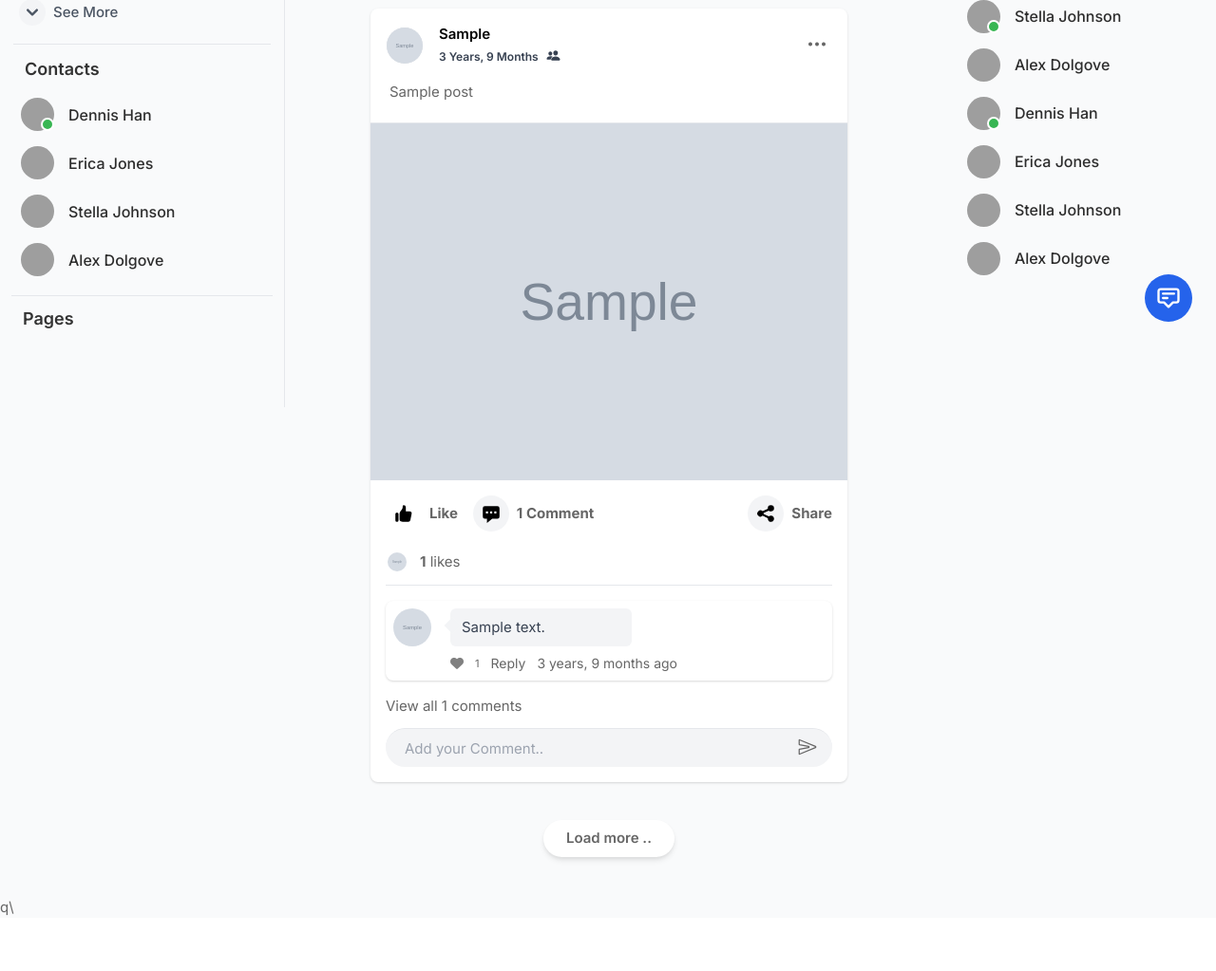
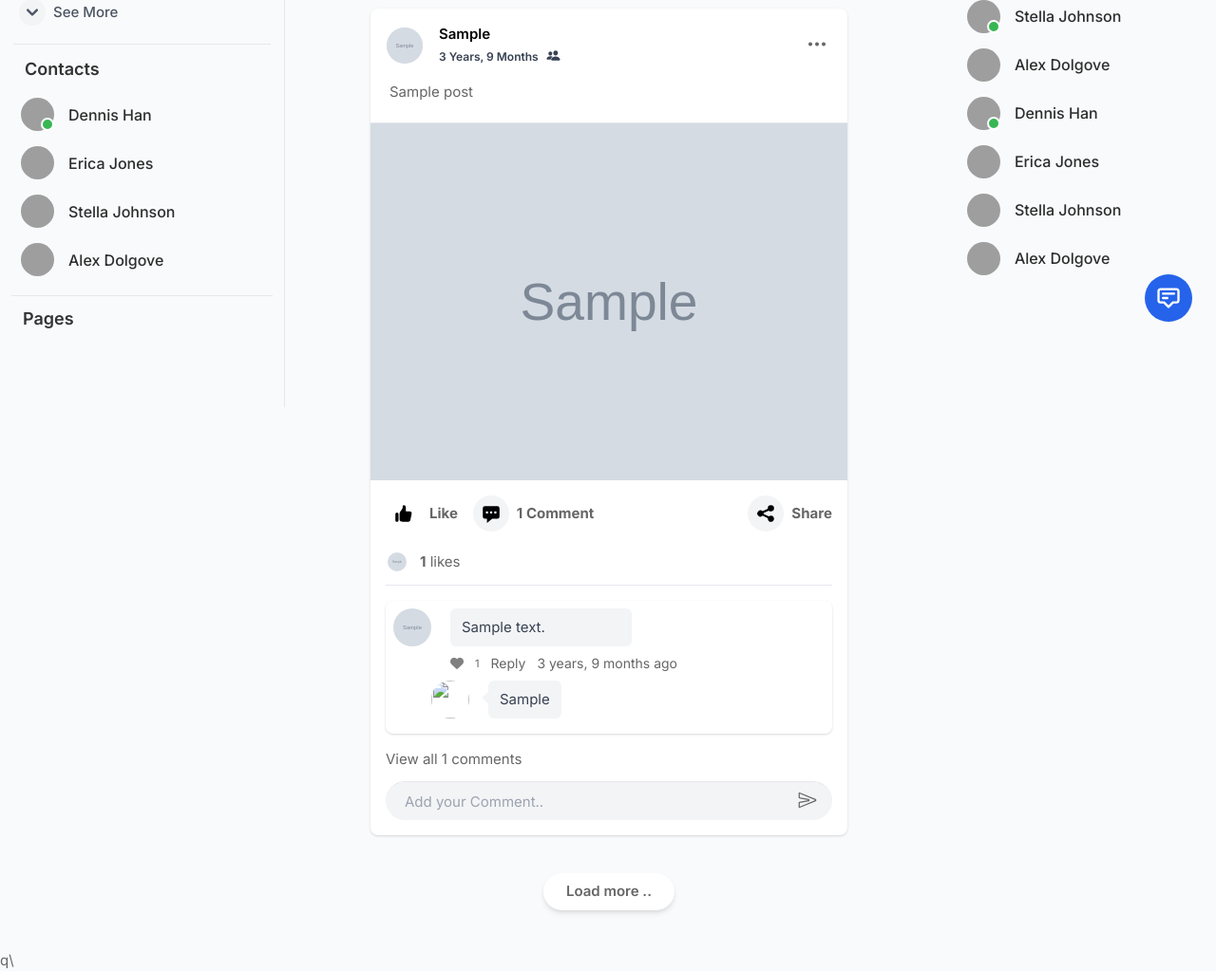
Before and after one commit to Dsterwz/scaling-funicular, a Django app: template templates/core/index.html in a window 1280 px wide. Shown: the part 436-1459 px from the top of the page at 95% size. Before the commit the page ends 1401 px from the top, so only its background shows below. Run offline with Django 4.2, Linux system fonts and the light colour scheme; the template is opened without the code that fills it: values that come from a table or form of the project are taken from there, others are empty; tables that the repository leaves empty hold one stand-in row (values such as "Sample post"); grey boxes marked "Sample" are stand-in pictures; some libraries are stand-ins or nearby versions; grey boxes are pictures that could not be loaded.

Commit message:
added reply and delete comments feature

```diff
--- a/core/admin.py
+++ b/core/admin.py
@@ -34,7 +34,7 @@ class CommentAdmin(admin.ModelAdmin):
 
 class ReplyCommentAdmin(admin.ModelAdmin):
     list_editable = ["active"]
-    list_display = ["user", "comment", "active"]
+    list_display = ["user", "comment", "reply", "active"]
 
 
 class NotificationAdmin(admin.ModelAdmin):
--- a/core/models.py
+++ b/core/models.py
@@ -137,6 +137,9 @@ class Comment(models.Model):
         ordering = ["-date"]
         verbose_name_plural = "Comment"
 
+    def comment_replies(self):
+        comment_replies = ReplyComment.objects.filter(comment=self, active=True)
+        return comment_replies
 
 class ReplyComment(models.Model):
     user = models.ForeignKey(User, on_delete=models.CASCADE, related_name="reply_user")
--- a/core/urls.py
+++ b/core/urls.py
@@ -13,5 +13,7 @@ urlpatterns = [
     path("like-post/", views.like_post, name="like-post"),
     path("comment-post/", views.comment_on_post, name="comment-post"),
     path("like-comment/", views.like_comment, name="like-comment"),
+    path("reply-comment/", views.reply_comment, name="reply-comment"),
+    path("delete-comment/", views.delete_comment, name="delete-comment"),
 
 ] + static(settings.MEDIA_URL, document_root=settings.MEDIA_ROOT)
--- a/static/assets/js/function.js
+++ b/static/assets/js/function.js
@@ -172,7 +172,6 @@ $(document).ready(function () {
     //Like post
     $(document).on("click", "#like-btn", function () {
         let btn_val = $(this).attr("data-like-btn");
-        // console.log(btn_val)
 
         $.ajax({
             url: "/like-post/",
@@ -208,7 +207,6 @@ $(document).ready(function () {
                 "comment": comment,
             },
             success: function (response) {
-                console.log(response);
                 let newComment = ' <div class="flex card shadow p-2">\
                     <div class="w-10 h-10 rounded-full relative flex-shrink-0">\
                         <img src="'+ response.data.profile_image +'" alt=""\
@@ -224,9 +222,27 @@ $(document).ready(function () {
                             <a id="like-comment-btn" data-like-comment="'+ response.data.comment_id +'" class=" like-comment'+ response.data.comment_id +'"\
                                 style="cursor: pointer; color: gray;"> <i class="fas fa-heart"></i></a> <small><span\
                                     id="comment-likes-count'+ response.data.comment_id +'">0</span></small>\
-                            <a href="#"> Reply </a>\
+                                    <details>\
+                                    <summary>\
+                                        <div class="">Reply</div>\
+                                    </summary>\
+                                    <details-menu role="menu"\
+                                        class="origin-topf-right relative right-0 mt-2 w-56 rounded-md shadow-lg bg-white ring-1 ring-black ring-opacity-5 focus:outline-none">\
+                                        <div class="pyf-1" role="none">\
+                                            <div class="p-1 d-flex">\
+                                                <input type="text" class="with-border" placeholder="Write reply" id="reply-input'+ response.data.comment_id +'">\
+                                                <button id="reply-comment-btn" data-reply-comment-btn="'+ response.data.comment_id +'" type="submit"\
+                                                    class="block w-fulfl text-left px-4 py-2 text-sm text-gray-700 hover:bg-gray-100 hover:text-gray-900 reply-comment-btn'+ response.data.comment_id +'"\
+                                                    role="menuitem">\
+                                                    <ion-icon name="send"></ion-icon>\
+                                                </button>\
+                                            </div>\
+                                        </div>\
+                                    </details-menu>\
+                                </details>\
                             <span>'+ response.data.date +' ago</span>\
                         </div>\
+                        <div class="reply-div'+ response.data.comment_id +'">\
                     </div>\
                 </div>\
             '
@@ -257,4 +273,54 @@ $(document).ready(function () {
             }
         })
     })
+
+    // Reply comment
+    $(document).on("click", "#reply-comment-btn", function() {
+        let id = $(this).attr("data-reply-comment-btn")
+        let reply = $("#reply-input"+id).val()
+
+        $.ajax({
+            url: "/reply-comment/",
+            dataType: "json",
+            data: {
+                "id" : id,
+                "reply" : reply,
+            },
+            success: function(response) {
+                let newReply = '<div class="flex mr-12 mb-2 mt-2" style="margin-right: 20px;">\
+                <div class="w-10 h-10 rounded-full relative flex-shrink-0">\
+                    <img src="'+ response.data.profile_image +'" style="width: 40px; height: 40px;" alt=""\
+                        class="absolute h-full rounded-full w-full">\
+                </div>\
+                <div>\
+                    <div\
+                        class="text-gray-700 py-2 px-3 rounded-md bg-gray-100 relative lg:ml-5 ml-2 lg:mr-12 dark:bg-gray-800 dark:text-gray-100">\
+                        <p class="leading-6">'+ response.data.reply +'</p>\
+                        <div class="absolute w-3 h-3 top-3 -left-1 bg-gray-100 transform rotate-45 dark:bg-gray-800"></div>\
+                    </div>\
+                </div>\
+            </div>\
+            '
+            $(".reply-div"+id).prepend(newReply)
+            $("#reply-input"+id).val("")
+            }
+        })
+    })
+
+    //Delete comment
+    $(document).on("click", "#delete-comment", function() {
+        let id = $(this).attr("data-delete-comment")
+
+        $.ajax({
+            url: "/delete-comment/",
+            dataType: "json",
+            data: {
+                "id": id
+            },
+            success: function(response) {
+                console.log("comment ", id, "deleted");
+                $("#comment-div-"+id).addClass("d-none")
+            }
+        })
+    })
 })
--- a/templates/core/index.html
+++ b/templates/core/index.html
@@ -1,6 +1,18 @@
 {% extends 'partials/base.html' %}
 {% load static %}
+
 {% block content %}
+
+<style>
+    .dropdown:hover .dropdown-menu {
+        display: block;
+    }
+
+    summary::marker {
+        content: "";
+        /* Hide the pseudo-element */
+    }
+</style>
 
 <!-- Main Contents -->
 <div class="main_content">
@@ -124,7 +136,8 @@
                                 </a>
                                 <div class="flex-1 font-semibold capitalize">
                                     <a href="#" class="text-black dark:text-gray-100"> {{p.user}} </a>
-                                    <div class="text-gray-700 flex items-center space-x-2"><span><small>{{p.date|timesince}}</small></span>
+                                    <div class="text-gray-700 flex items-center space-x-2">
+                                        <span><small>{{p.date|timesince}}</small></span>
                                         <ion-icon name="people"></ion-icon>
                                     </div>
                                 </div>
@@ -256,27 +269,69 @@
                             <div class="border-t py-4 space-y-4 dark:border-gray-600" id="comment-div{{p.id}}">
 
                                 {% for c in p.post_comments|slice:"2" %}
-                                <div class="flex card shadow p-2">
+                                <div class="flex card shadow p-2" id="comment-div-{{c.id}}">
                                     <div class="w-10 h-10 rounded-full relative flex-shrink-0">
                                         <img src="{{c.user.profile.image.url}}" alt=""
                                             class="absolute h-full rounded-full w-full">
                                     </div>
                                     <div>
                                         <div
-                                            class="text-gray-700 py-2 px-3 rounded-md bg-gray-100 relative lg:ml-5 ml-2 lg:mr-12  dark:bg-gray-800 dark:text-gray-100">
-                                            <p class="leading-6">{{c.comment}}</p>
-                                            <div
-                                                class="absolute w-3 h-3 top-3 -left-1 bg-gray-100 transform rotate-45 dark:bg-gray-800">
-                                            </div>
+                                            class="text-gray-700 py-2 px-3 rounded-md bg-gray-100 relative lg:ml-5 ml-2 lg:mr-12  dark:bg-gray-800 dark:text-gray-100 flex items-center">
+                                            <p class="leading-6 flex-grow">{{c.comment}}</p>
+                                            {% if c.user == request.user %}
+                                            <button class="ml-auto text-xs" id="delete-comment" data-delete-comment="{{c.id}}">
+                                                <i class="fas fa-trash text-red-600"></i>
+                                            </button>
+                                            {% endif %}
                                         </div>
                                         <!-- Like comment-->
                                         <div class="text-sm flex items-center space-x-3 mt-2 ml-5">
-                                            <a id="like-comment-btn" data-like-comment="{{c.id}}" class=" like-comment{{c.id}}"
-                                                {% if request.user in c.likes.all %} style=" cursor: pointer;color: red;" {% else %} style="cursor: pointer; color: gray;" {% endif %}>
+                                            <a id="like-comment-btn" data-like-comment="{{c.id}}"
+                                                class=" like-comment{{c.id}}" {% if request.user in c.likes.all %}
+                                                style=" cursor: pointer;color: red;" {% else %}
+                                                style="cursor: pointer; color: gray;" {% endif %}>
                                                 <i class="fas fa-heart"></i></a> <small><span
                                                     id="comment-likes-count{{c.id}}">{{c.likes.all.count}}</span></small>
-                                            <a href="#"> Reply </a>
+                                            <!-- Add new reply element-->
+                                            <details>
+                                                <summary>
+                                                    <div class="">Reply</div>
+                                                </summary>
+                                                <details-menu role="menu"
+                                                    class="origin-topf-right relative right-0 mt-2 w-56 rounded-md shadow-lg bg-white ring-1 ring-black ring-opacity-5 focus:outline-none">
+                                                    <div class="pyf-1" role="none">
+                                                        <div class="p-1 d-flex">
+                                                            <input type="text" class="with-border" placeholder="Write reply" id="reply-input{{c.id}}">
+                                                            <button id="reply-comment-btn" data-reply-comment-btn="{{c.id}}" type="submit"
+                                                                class="block w-fulfl text-left px-4 py-2 text-sm text-gray-700 hover:bg-gray-100 hover:text-gray-900 reply-comment-btn{{c.id}}"
+                                                                role="menuitem">
+                                                                <ion-icon name="send"></ion-icon>
+                                                            </button>
+                                                        </div>
+                                                    </div>
+                                                </details-menu>
+                                            </details>
                                             <span>{{c.date|timesince}} ago</span>
+                                        </div>
+                                        <!-- Comment replies-->
+                                        <div class="reply-div{{c.id}}">
+
+                                            {% for cr in c.comment_replies|slice:"1" %}
+
+                                            <div class="flex mr-12 mb-2 mt-2" style="margin-right: 20px;">
+                                                <div class="w-10 h-10 rounded-full relative flex-shrink-0">
+                                                    <img src="{{request.user.profile.image.url}}" style="width: 40px; height: 40px;" alt="" class="absolute h-full rounded-full w-full">
+                                                </div>
+                                                <div>
+                                                    <div class="text-gray-700 py-2 px-3 rounded-md bg-gray-100 relative lg:ml-5 ml-2 lg:mr-12 dark:bg-gray-800 dark:text-gray-100">
+                                                        <p class="leading-6">{{cr.reply}}</p>
+                                                        <div class="absolute w-3 h-3 top-3 -left-1 bg-gray-100 transform rotate-45 dark:bg-gray-800"></div>
+                                                    </div>
+                                                </div>
+                                            </div>
+
+                                            {% endfor %}
+
                                         </div>
                                     </div>
                                 </div>
```
Also changed, not shown: core/views.py (+38 -2 lines).
